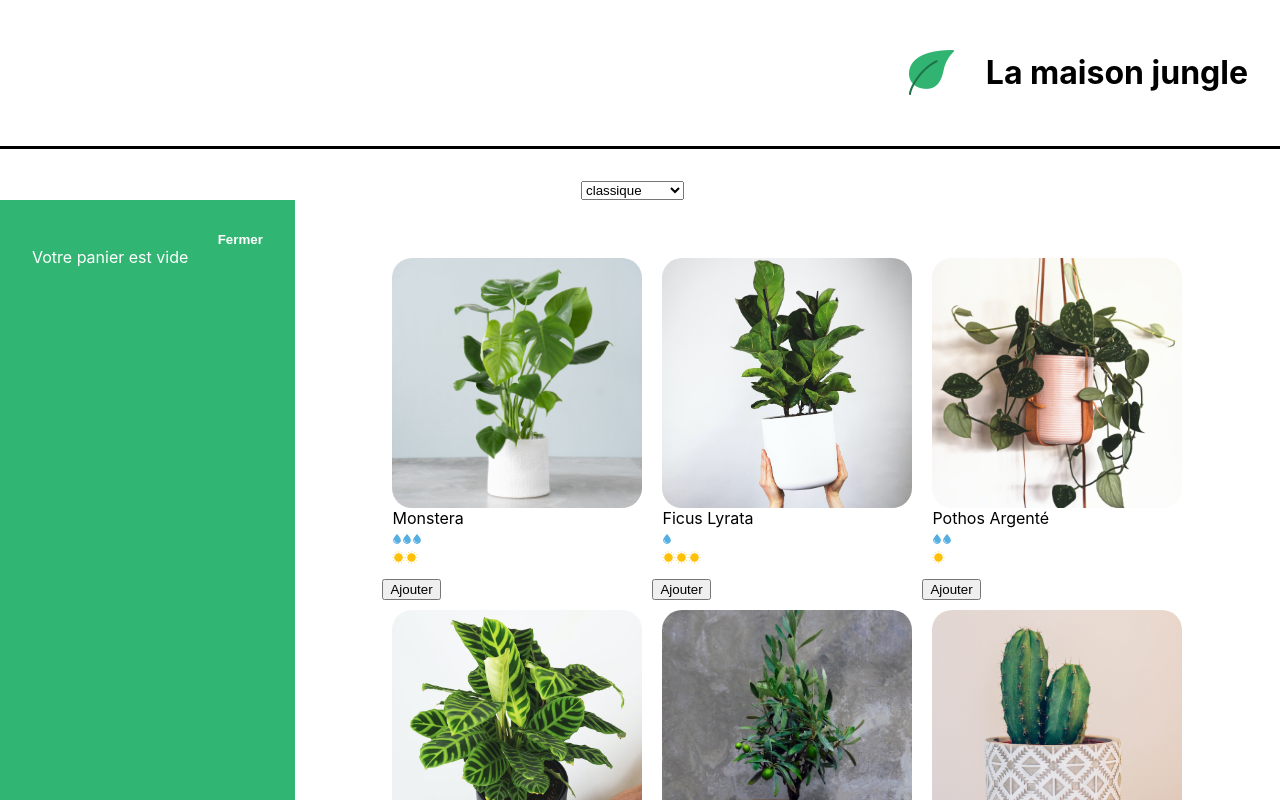
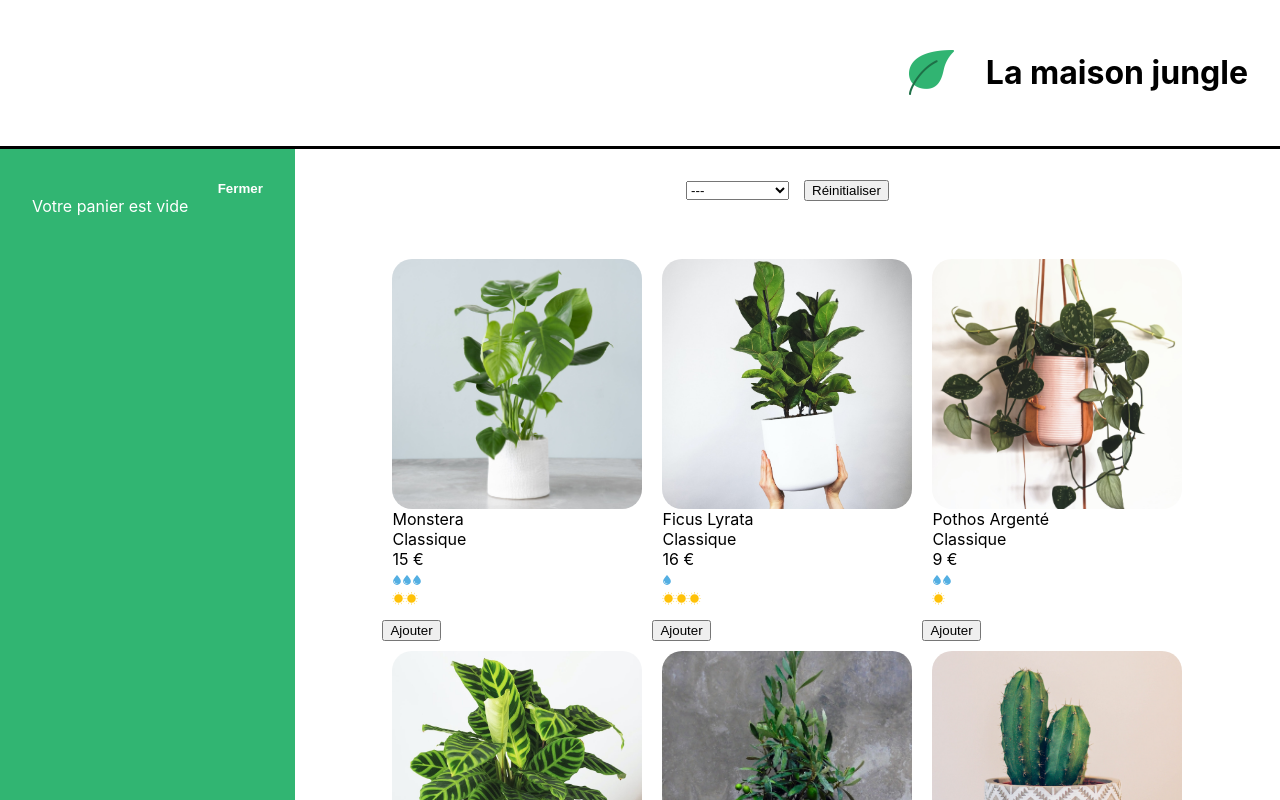
Before and after one commit to ChloeAndrault/La-maison-jungle, a React (Create React App) app: page / in a window 1280 px wide. Shown: the top 800 px of the page. Built offline with nearby package versions, Linux system fonts and the light colour scheme.

Commit message:
Working react filter

```diff
--- a/src/components/App.js
+++ b/src/components/App.js
@@ -1,6 +1,5 @@
 import { useState } from 'react'
 import Banner from './Banner'
-import Categories from './Categories'
 import logo from '../assets/logo.png'
 import Cart from './Cart'
 import Footer from './Footer'
@@ -17,8 +16,6 @@ function App() {
 				<img src={logo} alt='La maison jungle' className='lmj-logo' />
 				<h1 className='lmj-title'>La maison jungle</h1>
 			</Banner>
-
-			<Categories></Categories>
 			<div className='lmj-layout-inner'>
 				<Cart cart={cart} updateCart={updateCart} />
 				<ShoppingList cart={cart} updateCart={updateCart} />
--- a/src/components/Categories.js
+++ b/src/components/Categories.js
@@ -1,31 +1,23 @@
-import { useState } from 'react'
-import { plantList } from '../datas/plantList'
 import '../styles/Categories.css'
 
-function Categories() {
-
-	// PLANT CATEGORIES
-	const categories = plantList.reduce(
-		(acc, plant) =>
-			acc.includes(plant.category) ? acc : acc.concat(plant.category),
-			// boolean
-      // ? : operateur ternaire
-      // acc: Si ma categorie est déja dans l'accumulateur je fait rien
-      // acc.concat(plant.category) : Si il n'est pas dedant alors tu rajoute la categorie
-		[]
-	)
-
-  return(
-    <div className="lmj-categories">
-      <select className="lmj-categories-select">
+function Categories({ setActiveCategory, categories, activeCategory }) {
+	return (
+		<div className='lmj-categories'>
+			<select
+				value={activeCategory}
+				onChange={(e) => setActiveCategory(e.target.value)}
+				className='lmj-categories-select'
+			>
+				<option value=''>---</option>
 				{categories.map((cat) => (
-					<option key={cat}>{cat}</option>
+					<option key={cat} value={cat}>
+						{cat}
+					</option>
 				))}
 			</select>
-
-    </div>
-  )
-
+			<button onClick={() => setActiveCategory('')}>Réinitialiser</button>
+		</div>
+	)
 }
 
 export default Categories
--- a/src/components/PlantItem.js
+++ b/src/components/PlantItem.js
@@ -5,11 +5,13 @@ function handleClick(plantName) {
 	alert(`Vous voulez acheter 1 ${plantName}? Très bon choix 🌱✨`)
 }
 
-function PlantItem({ cover, name, water, light }) {
+function PlantItem({ cover, name, water, light, category, price }) {
 	return (
 		<li className='lmj-plant-item' onClick={() => handleClick}>
 			<img className='lmj-plant-item-cover' src={cover} alt={`${name} cover`} />
-			{name}
+			<div className="name">{name}</div>
+			<div className="caegory">{category}</div>
+			<div className="price">{price} €</div>
 			<div>
 				<CareScale careType='water' scaleValue={water} />
 				<CareScale careType='light' scaleValue={light} />
--- a/src/components/ShoppingList.js
+++ b/src/components/ShoppingList.js
@@ -1,8 +1,19 @@
+import { useState } from 'react'
 import { plantList } from '../datas/plantList'
 import PlantItem from './PlantItem'
+import Categories from './Categories'
 import '../styles/ShoppingList.css'
 
 function ShoppingList({ cart, updateCart }) {
+
+	const [activeCategory, setActiveCategory] = useState('')
+
+	// CATEGORIES
+	const categories = plantList.reduce(
+		(acc, plant) =>
+			acc.includes(plant.category) ? acc : acc.concat(plant.category),
+		[]
+	)
 
 	// ADD TO CART FREATURE
 	function addToCart(name, price) {
@@ -30,23 +41,32 @@ function ShoppingList({ cart, updateCart }) {
 
 	return (
 		<div className='lmj-shopping-list'>
+			<Categories
+				categories={categories}
+				setActiveCategory={setActiveCategory}
+				activeCategory={activeCategory}
+			/>
 
 			<ul className='lmj-plant-list'>
-				{plantList.map(({ id, cover, name, water, light, price }) => (
+				{plantList.map(({ id, cover, name, water, light, price, category }) =>
+					!activeCategory || activeCategory === category ? (
 						<div key={id}>
 							<PlantItem
 								cover={cover}
 								name={name}
+								category={category}
 								water={water}
 								light={light}
 								price={price}
 							/>
 							<button onClick={() => addToCart(name, price)}>Ajouter</button>
 						</div>
-				))}
+					) : null
+				)}
 			</ul>
 		</div>
 	)
+
 }
 
 export default ShoppingList
```
Lines whose indentation alone changed are shown as unchanged.
